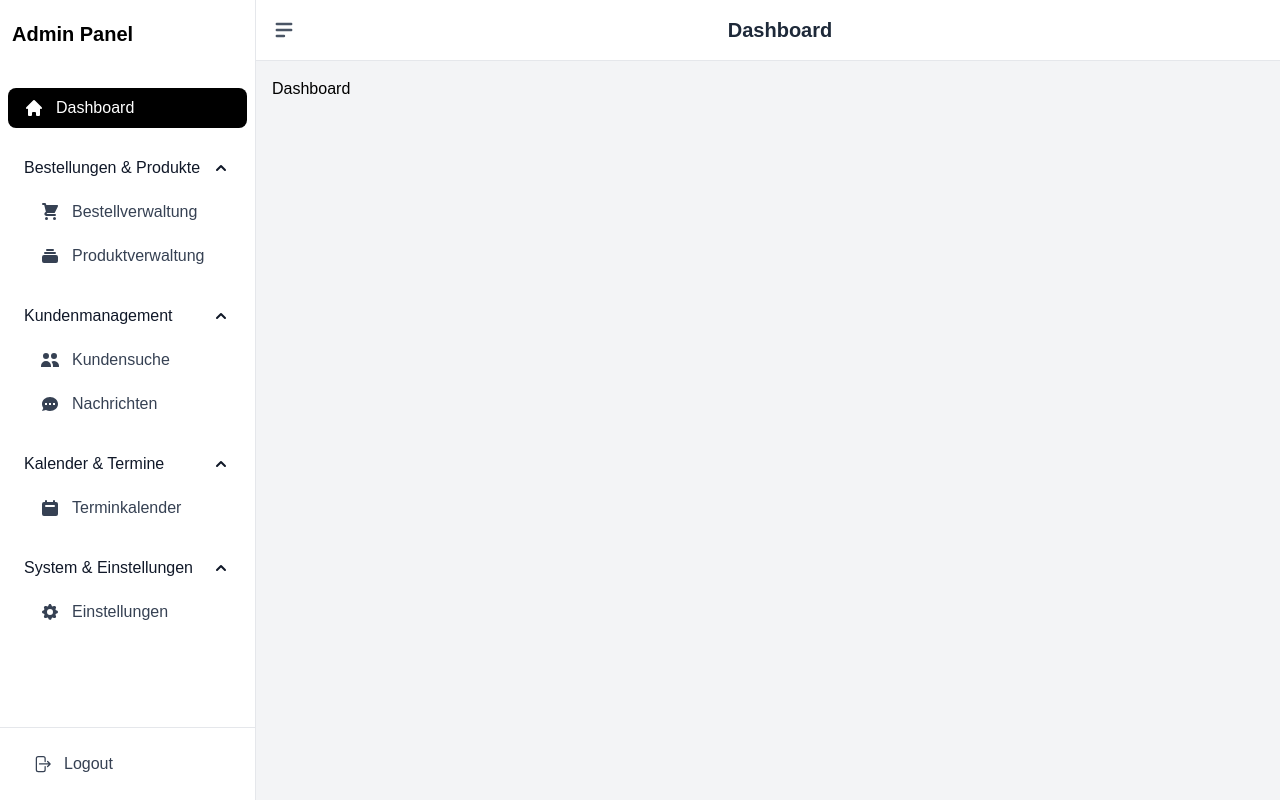
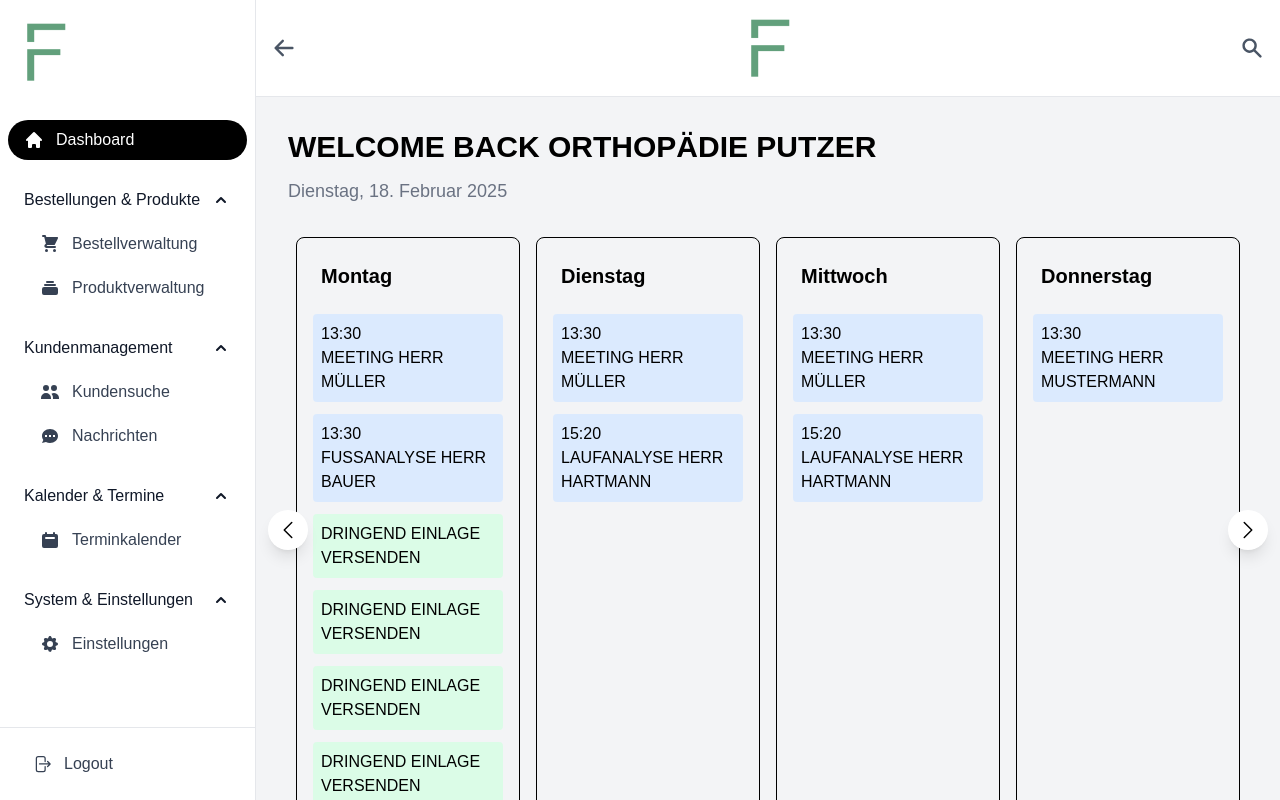
Before and after one commit to backbencherstudio/tdhaemoi-partner-dashbaord, a Next.js app: page /dashboard in a window 1280 px wide. Built offline with nearby package versions, Linux system fonts and the light colour scheme.

Commit message:
Added dashbaord carucel

```diff
--- a/app/(dashboard)/dashboard/page.tsx
+++ b/app/(dashboard)/dashboard/page.tsx
@@ -1,9 +1,121 @@
+'use client'
 import React from 'react'
+import useEmblaCarousel from 'embla-carousel-react'
+
+// Weekly calendar data
+const weeklyCalendar = [
+    {
+        day: 'Montag',
+        appointments: [
+            { time: '13:30', title: 'MEETING HERR MÜLLER' },
+            { time: '13:30', title: 'FUSSANALYSE HERR BAUER' },
+            { title: 'DRINGEND EINLAGE VERSENDEN', type: 'task' },
+            { title: 'DRINGEND EINLAGE VERSENDEN', type: 'task' },
+            { title: 'DRINGEND EINLAGE VERSENDEN', type: 'task' },
+            { title: 'DRINGEND EINLAGE VERSENDEN', type: 'task' },
+        ]
+    },
+    {
+        day: 'Dienstag',
+        appointments: [
+            { time: '13:30', title: 'MEETING HERR MÜLLER' },
+            { time: '15:20', title: 'LAUFANALYSE HERR HARTMANN' }
+        ]
+    },
+    {
+        day: 'Mittwoch',
+        appointments: [
+            { time: '13:30', title: 'MEETING HERR MÜLLER' },
+            { time: '15:20', title: 'LAUFANALYSE HERR HARTMANN' }
+        ]
+    },
+    {
+        day: 'Donnerstag',
+        appointments: [
+            { time: '13:30', title: 'MEETING HERR MUSTERMANN' }
+        ]
+    },
+    {
+        day: 'Freitag',
+        appointments: []
+    },
+    {
+        day: 'Samstag',
+        appointments: []
+    },
+    {
+        day: 'Sonntag',
+        appointments: []
+    }
+]
 
 export default function Dashboard() {
-  return (
-    <div>
-      <h1>Dashboard</h1>
-    </div>
-  )
+    const [emblaRef, emblaApi] = useEmblaCarousel({
+        slidesToScroll: 1,
+        align: 'start',
+        breakpoints: {
+            '(min-width: 768px)': { slidesToScroll: 2 },
+            '(min-width: 1024px)': { slidesToScroll: 4 }
+        }
+    })
+
+    const scrollPrev = React.useCallback(() => {
+        if (emblaApi) emblaApi.scrollPrev()
+    }, [emblaApi])
+
+    const scrollNext = React.useCallback(() => {
+        if (emblaApi) emblaApi.scrollNext()
+    }, [emblaApi])
+
+    return (
+        <div className='p-4'>
+            <div className='flex flex-col gap-3 mb-6'>
+                <h1 className='text-3xl font-bold'>WELCOME BACK ORTHOPÄDIE PUTZER</h1>
+                <p className='text-lg text-gray-500'>Dienstag, 18. Februar 2025</p>
+            </div>
+
+            <div className="relative">
+                <div className="overflow-hidden" ref={emblaRef}>
+                    <div className="flex">
+                        {weeklyCalendar.map((day, index) => (
+                            <div key={index} className="flex-[0_0_100%] min-w-0 sm:flex-[0_0_50%] lg:flex-[0_0_25%] p-2">
+                                <div className="border rounded-lg p-4 h-full">
+                                    <h2 className="text-xl font-semibold mb-4 bg-gray-100 p-2 rounded">{day.day}</h2>
+                                    <div className="space-y-3">
+                                        {day.appointments.map((apt, aptIndex) => (
+                                            <div
+                                                key={aptIndex}
+                                                className={`p-2 rounded ${apt.type === 'task' ? 'bg-green-100' : 'bg-blue-100'}`}
+                                            >
+                                                {apt.time && <span className="font-medium">{apt.time}</span>}
+                                                <p className="font-medium">{apt.title}</p>
+                                            </div>
+                                        ))}
+                                    </div>
+                                </div>
+                            </div>
+                        ))}
+                    </div>
+                </div>
+
+                {/* Navigation Arrows */}
+                <button
+                    onClick={scrollPrev}
+                    className="absolute cursor-pointer left-0 top-1/2 -translate-y-1/2 -translate-x-1/2 bg-white p-2 transition-all duration-300 rounded-full shadow-lg hover:bg-gray-100 z-10"
+                >
+                    <svg xmlns="http://www.w3.org/2000/svg" fill="none" viewBox="0 0 24 24" strokeWidth={1.5} stroke="currentColor" className="w-6 h-6">
+                        <path strokeLinecap="round" strokeLinejoin="round" d="M15.75 19.5L8.25 12l7.5-7.5" />
+                    </svg>
+                </button>
+                <button
+                    onClick={scrollNext}
+                    className="absolute cursor-pointer right-0 top-1/2 -translate-y-1/2 translate-x-1/2 bg-white transition-all duration-300 p-2 rounded-full shadow-lg hover:bg-gray-100 z-10"
+                >
+                    <svg xmlns="http://www.w3.org/2000/svg" fill="none" viewBox="0 0 24 24" strokeWidth={1.5} stroke="currentColor" className="w-6 h-6">
+                        <path strokeLinecap="round" strokeLinejoin="round" d="M8.25 4.5l7.5 7.5-7.5 7.5" />
+                    </svg>
+                </button>
+            </div>
+        </div>
+    )
 }
--- a/components/Layout/DashboardLayout.tsx
+++ b/components/Layout/DashboardLayout.tsx
@@ -27,7 +27,7 @@ const DashboardLayout = ({ children }: LayoutProps) => {
 
             {/* Main Content */}
             <div className={`flex-1 flex flex-col overflow-hidden ${isSidebarOpen ? 'ml-64' : 'ml-0'}`}>
-                <Navbar onMenuClick={toggleSidebar} />
+                <Navbar onMenuClick={toggleSidebar} isSidebarOpen={isSidebarOpen} />
 
                 {/* Overlay */}
                 {isSidebarOpen && (
--- a/components/Shared/Navbar.tsx
+++ b/components/Shared/Navbar.tsx
@@ -1,58 +1,40 @@
 'use client'
 import React from 'react';
-import { HiMenuAlt2 } from 'react-icons/hi';
-// import { useUser } from '@/context/UserContext';
-// import CustomImage from '@/components/Reusable/CustomImage/CustomImage';
-// import CustomLangSwitcher from '@/components/CustomLangSwitcher';
-
+import { HiMenuAlt2, HiSearch, HiArrowLeft } from 'react-icons/hi';
+import logo from '@/public/images/logo.png'
+import Image from 'next/image';
 
 interface NavbarProps {
     onMenuClick: () => void;
+    isSidebarOpen: boolean;
 }
 
-export default function Navbar({ onMenuClick }: NavbarProps) {
-    // const { user } = useUser();
+export default function Navbar({ onMenuClick, isSidebarOpen }: NavbarProps) {
 
     return (
         <nav className="bg-white border-b border-gray-200">
             <div className="px-4 py-3 md:py-4 flex items-center justify-between">
                 <button
                     onClick={onMenuClick}
-                    className="text-gray-600 hover:text-gray-800"
+                    className="text-gray-600 cursor-pointer hover:text-gray-800 transition-all duration-300"
                 >
-                    <HiMenuAlt2 className="h-6 w-6" />
+                    {isSidebarOpen ? (
+                        <HiArrowLeft className="text-2xl hidden md:block"  />
+                    ) : (
+                        <HiMenuAlt2 className="text-2xl" />
+                    )}
                 </button>
 
                 <div className="hidden md:block">
-                    <h1 className="text-xl font-semibold text-gray-800">Dashboard</h1>
+                    <div className='w-16 h-16'>
+                        <Image src={logo} alt="logo" width={100} height={100} className='w-full h-full object-contain' />
+                    </div>
                 </div>
                 <div className="flex items-center space-x-2 md:space-x-4">
 
-                    {/* <LanguageSwitcher /> */}
-                    {/* <CustomLangSwitcher /> */}
 
-                    {/* {user ? (
-                        <div className="flex items-center space-x-2 md:space-x-3">
-                            {user?.image && (
-                                <div className="relative w-8 h-8 md:w-10 md:h-10 rounded-full overflow-hidden flex-shrink-0">
-                                    <CustomImage
-                                        src={user?.image}
-                                        alt="Profile"
-                                        width={48}
-                                        height={48}
-                                        className="rounded-full object-cover"
-                                        style={{ width: '100%', height: '100%' }}
-
-                                    />
-                                </div>
-                            )}
-                            <span className="text-sm md:text-base text-gray-700 capitalize hidden sm:block">
-                                {user?.name}
-                            </span>
-                        </div>
-                    ) : (
-                        <span className="text-gray-500 text-sm md:text-base">Loading...</span>
-                    )} */}
+                    {/* search icon */}
+                    <HiSearch className="h-6 w-6 text-gray-600 hover:text-gray-800" />
                 </div>
             </div>
         </nav>
--- a/components/Shared/Sidebar.tsx
+++ b/components/Shared/Sidebar.tsx
@@ -4,9 +4,7 @@ import Link from 'next/link';
 import { usePathname, useRouter } from 'next/navigation';
 import { IoClose } from 'react-icons/io5';
 import {
-    // HiHome,
     HiCog,
-    HiPencilAlt,
     HiCollection,
     HiHome,
     HiShoppingCart,
@@ -16,6 +14,9 @@ import {
     HiChat
 } from 'react-icons/hi';
 import { HiArrowRightOnRectangle } from "react-icons/hi2";
+import logo from '@/public/images/logo.png'
+import Image from 'next/image';
+
 
 interface SidebarProps {
     isOpen: boolean;
@@ -31,13 +32,11 @@ export default function Sidebar({ onClose }: SidebarProps) {
     });
 
     const pathname = usePathname();
+    const router = useRouter();
 
-    // const handleLogout = () => {
-
-    //     localStorage.removeItem('token');
-    //     setUser(null);
-    //     router.push('/login');
-    // };
+    const handleLogout = () => {
+        router.push('/login');
+    };
 
     const menuSections = [
         {
@@ -89,7 +88,9 @@ export default function Sidebar({ onClose }: SidebarProps) {
     return (
         <div className="w-64 h-screen bg-white  flex flex-col border-r border-gray-200">
             <div className="py-5 px-3 flex justify-between items-center border-gray-400">
-                <h2 className="text-xl font-bold mb-1">Admin Panel</h2>
+                <div className='w-16 h-16'>
+                    <Image src={logo} alt="logo" width={100} height={100} className='w-full h-full object-contain' />
+                </div>
                 <button
                     onClick={onClose}
                     className="p-1 rounded-full hover:bg-gray-100 md:hidden"
@@ -103,7 +104,7 @@ export default function Sidebar({ onClose }: SidebarProps) {
                     <div key={section.id} className="mb-5 px-2 ">
                         {section.standalone ? (
                             <Link href={section.href} className='cursor-pointer'>
-                                <span className={`flex items-center px-4 py-2 rounded-lg ${pathname === section.href
+                                <span className={`flex items-center px-4 py-2 rounded-full ${pathname === section.href
                                     ? 'bg-black text-white'
                                     : 'text-gray-700 hover:bg-gray-100'
                                     }`}>
@@ -149,8 +150,8 @@ export default function Sidebar({ onClose }: SidebarProps) {
             {/* Logout button */}
             <div className="border-t border-gray-200 p-4">
                 <button
-                    // onClick={handleLogout}
-                    className="flex items-center cursor-pointer w-full px-4 py-2 text-gray-700 hover:bg-indigo-600 hover:text-white rounded-md transition-colors duration-300 group"
+                    onClick={handleLogout}
+                    className="flex items-center cursor-pointer w-full px-4 py-2 text-gray-700 hover:bg-[#61A175] hover:text-white rounded-md transition-colors duration-300 group"
                 >
                     <HiArrowRightOnRectangle className="h-5 w-5 mr-3 transition-transform duration-300 group-hover:translate-x-1" />
                     Logout
--- a/package.json
+++ b/package.json
@@ -9,6 +9,7 @@
     "lint": "next lint"
   },
   "dependencies": {
+    "embla-carousel-react": "^8.6.0",
     "next": "15.3.2",
     "react": "^19.0.0",
     "react-dom": "^19.0.0",
```
Also changed, not shown: 1 other file (tests, documents, lock files or other folders).
